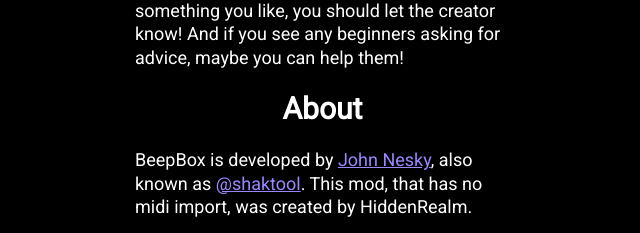
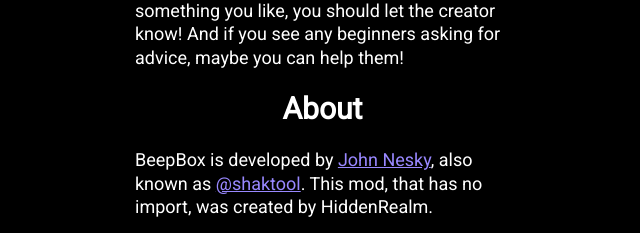
Before and after one commit to Lihzahrd/3.0nomidi, a plain HTML site: page index.html in a window 1280 px wide. Shown: the part 2296-2529 px from the top of the page, 155-795 px from the left. Drawn offline with Linux system fonts and the light colour scheme.

Commit message:
Update index.html

```diff
--- a/index.html
+++ b/index.html
@@ -3,7 +3,7 @@
 <head>
 	<meta charset="utf-8" />
 	<meta name="viewport" content="width=device-width, initial-scale=1.0" />
-	<title>BeepBox 3.0 (no midi)</title>
+	<title>BeepBox 3.0 (no import)</title>
 	<link rel="icon" href="favicon.ico" type="image/x-icon" />
 	<meta name="description" content="BeepBox is an online tool for sketching and sharing chiptune melodies." />
 	<meta name="keywords" content="chiptune, music, melody, composition, tool, square wave, NES, NSF, BeepBox, beepbox" />
@@ -168,7 +168,7 @@
 				About
 			</h1>
 			<p>
-				BeepBox is developed by <a href="http://www.johnnesky.com">John Nesky</a>, also known as <a href="https://twitter.com/shaktool">@shaktool</a>. This mod, that has no midi import, was created by HiddenRealm.
+				BeepBox is developed by <a href="http://www.johnnesky.com">John Nesky</a>, also known as <a href="https://twitter.com/shaktool">@shaktool</a>. This mod, that has no import, was created by HiddenRealm.
 			</p>
 			<p>
 				BeepBox does not claim ownership over songs created with it, so original songs belong to their authors.
```
